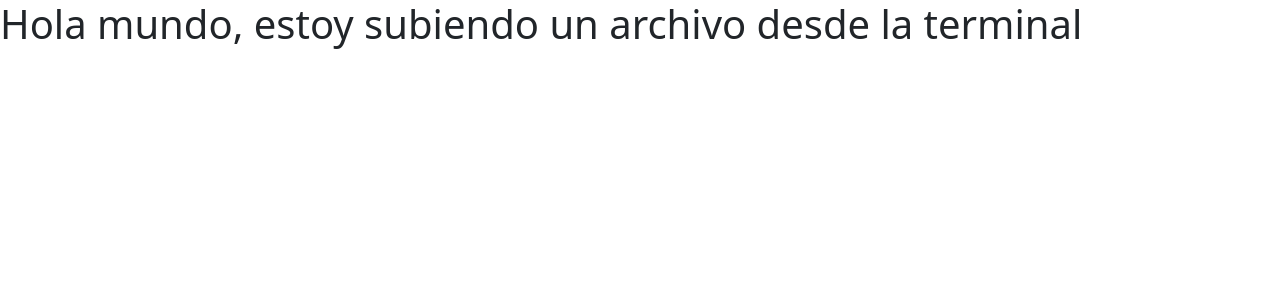
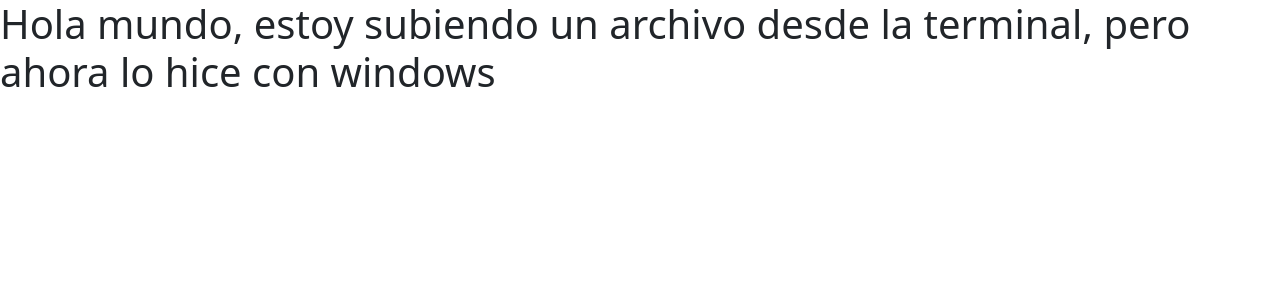
Before and after one commit to FrentonGod/Hola_mundo, a React (Vite) app: page / in a window 1280 px wide. Shown: the top 300 px of the page. Built offline with nearby package versions, Linux system fonts and the light colour scheme.

Commit message:
Commit con terminal de windows

```diff
--- a/src/App.jsx
+++ b/src/App.jsx
@@ -1,4 +1,4 @@
 function App(){
-return <h1>Hola mundo, estoy subiendo un archivo desde la terminal</h1>
+return <h1>Hola mundo, estoy subiendo un archivo desde la terminal, pero ahora lo hice con windows</h1>
 }
 export default App
```
